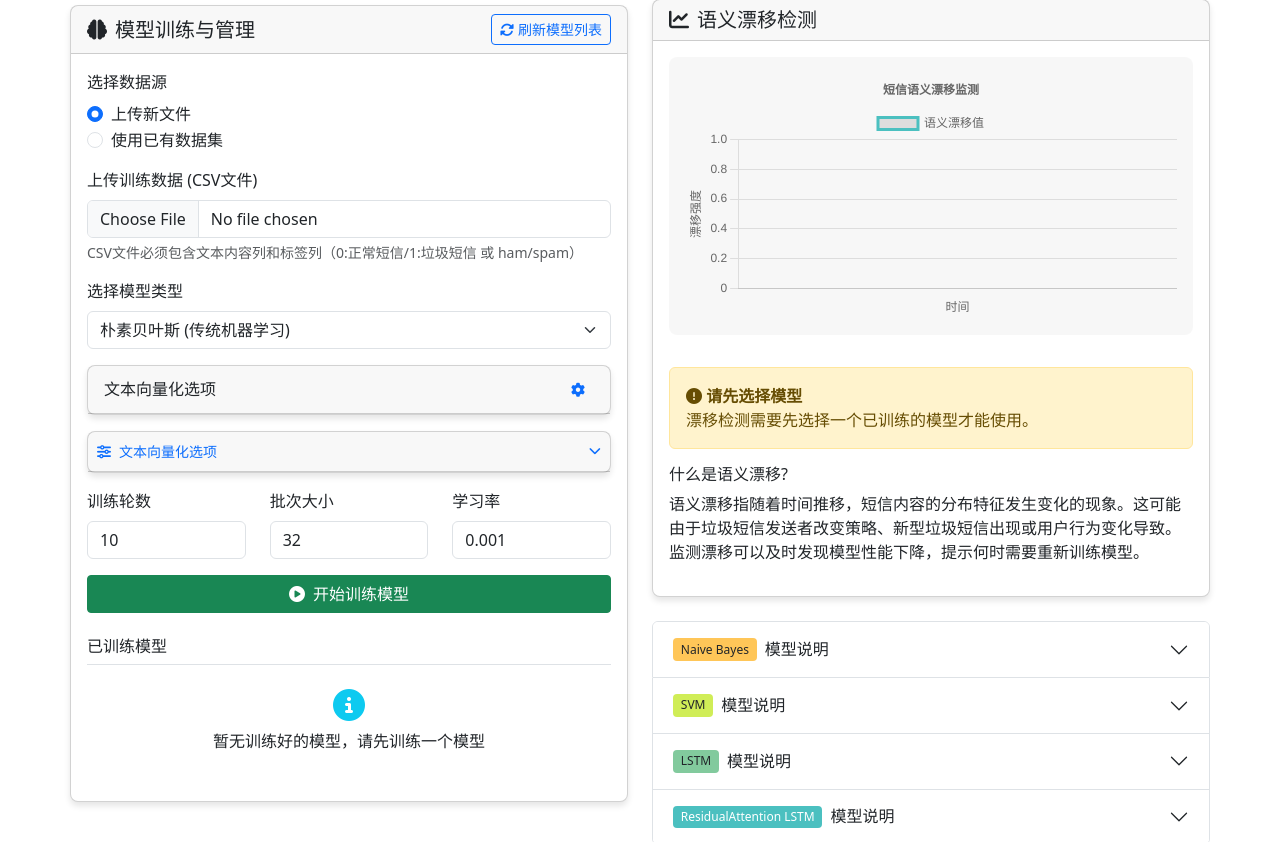
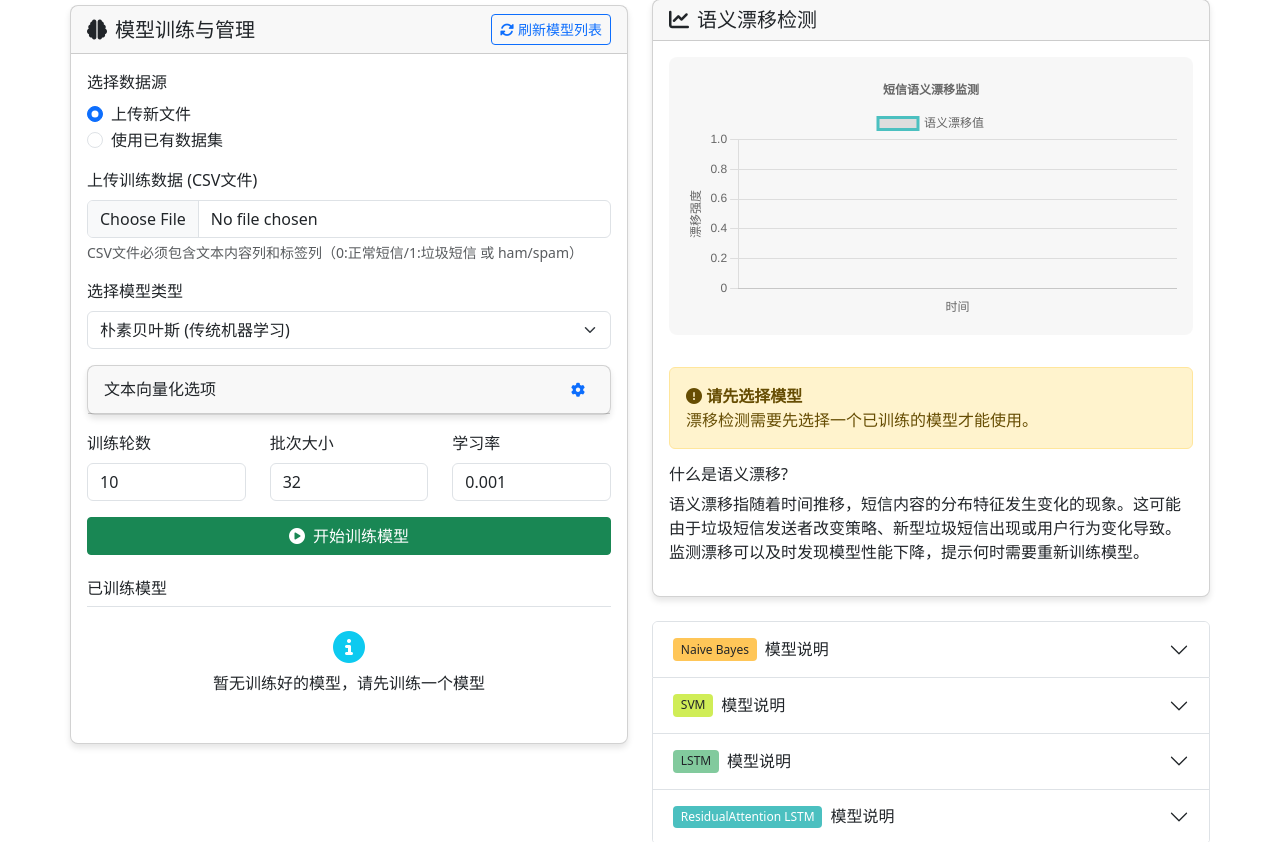
Before and after one commit to lrj021029/luruijie, a Flask app: page / in a window 1280 px wide. Shown: the part 1199-2041 px from the top of the page. Run offline with Flask 3, Linux system fonts and the light colour scheme; data comes from the database, SQL or seed files in the repository; data that the repository does not hold is empty; some libraries are stand-ins or nearby versions.

Commit message:
Remove duplicate text vectorization options from the frontend.
Replit-Commit-Author: Agent
Replit-Commit-Session-Id: 9aaa7b33-c318-4e39-b282-dfb48348e100
Replit-Commit-Screenshot-Url: https://storage.googleapis.com/screenshot-production-us-central1/6af9077f-70be-408f-b220-dbdf8e34aaab/c945b53a-e249-4502-944c-723c53f39971.jpg

```diff
--- a/templates/index.html
+++ b/templates/index.html
@@ -301,62 +301,6 @@
                         </div>
                     </div>
 
-                    <!-- 向量化选项 (仅对传统机器学习模型可见) -->
-                    <div class="vectorization-options mb-3">
-                        <div class="card">
-                            <div class="card-header p-2">
-                                <button class="btn btn-link btn-sm p-0 text-decoration-none text-start w-100 d-flex justify-content-between align-items-center"
-                                        type="button" data-bs-toggle="collapse" data-bs-target="#vectorizationOptions"
-                                        aria-expanded="false" aria-controls="vectorizationOptions">
-                                    <span><i class="fas fa-sliders-h me-2"></i>文本向量化选项</span>
-                                    <i class="fas fa-chevron-down small"></i>
-                                </button>
-                            </div>
-                            <div class="collapse" id="vectorizationOptions">
-                                <div class="card-body p-3">
-                                    <div class="row mb-3">
-                                        <div class="col-md-6">
-                                            <label for="vectorizer" class="form-label">向量化方法</label>
-                                            <select class="form-select" id="vectorizer" name="vectorizer">
-                                                <option value="tfidf" selected>TF-IDF向量化</option>
-                                                <option value="count">Count向量化</option>
-                                            </select>
-                                            <div class="form-text">TF-IDF更适合SVM，Count更适合朴素贝叶斯</div>
-                                        </div>
-                                        <div class="col-md-6">
-                                            <label for="max-features" class="form-label">最大特征数</label>
-                                            <input type="number" class="form-control" id="max-features" name="max_features" min="1000" max="50000" value="20000">
-                                            <div class="form-text">特征数越多，准确率越高但训练越慢</div>
-                                        </div>
-                                    </div>
-                                    <div class="row mb-3">
-                                        <div class="col-md-4">
-                                            <label for="ngram-range" class="form-label">N-gram范围</label>
-                                            <select class="form-select" id="ngram-range" name="ngram_range">
-                                                <option value="1,1">单词 (1,1)</option>
-                                                <option value="1,2" selected>单词+词组 (1,2)</option>
-                                                <option value="1,3">单词+词组+三词组 (1,3)</option>
-                                            </select>
-                                        </div>
-                                        <div class="col-md-4">
-                                            <label for="min-df" class="form-label">最小文档频率</label>
-                                            <input type="number" class="form-control" id="min-df" name="min_df" min="1" max="10" value="2">
-                                            <div class="form-text">词必须出现的最小次数</div>
-                                        </div>
-                                        <div class="col-md-4">
-                                            <div class="form-check pt-4 mt-2">
-                                                <input class="form-check-input" type="checkbox" id="use-stop-words" name="use_stop_words" value="true">
-                                                <label class="form-check-label" for="use-stop-words">
-                                                    使用停用词
-                                                </label>
-                                            </div>
-                                        </div>
-                                    </div>
-                                </div>
-                            </div>
-                        </div>
-                    </div>
-
                     <div class="row mb-3">
                         <div class="col-md-4">
                             <label for="epochs" class="form-label">训练轮数</label>
```
Also changed, not shown: attached_assets/image_1743235794633.png (added).
